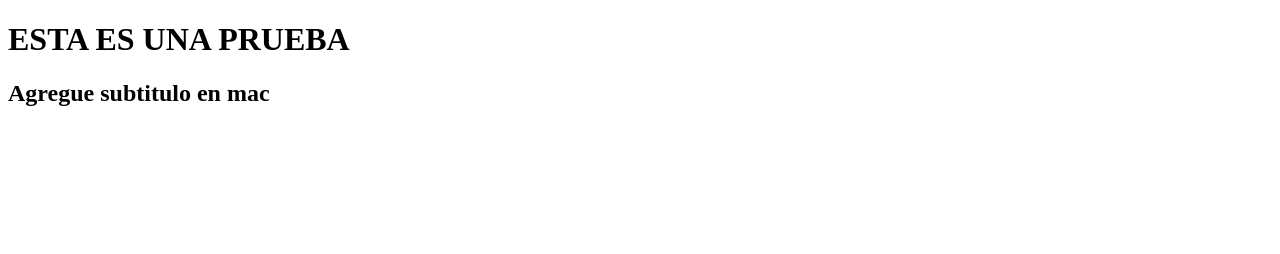
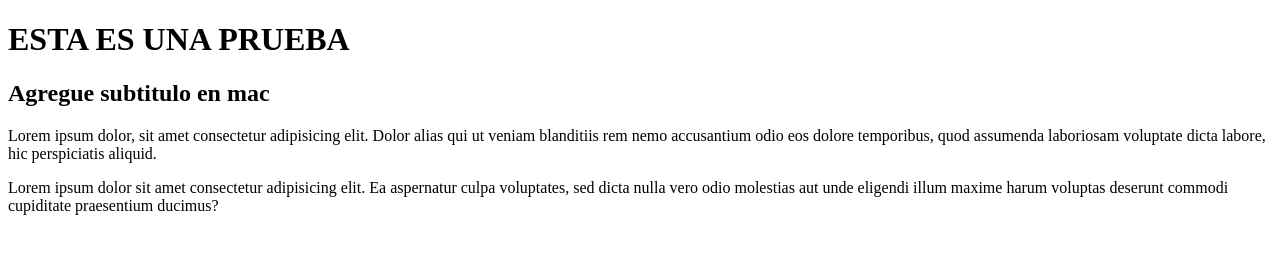
Before and after one commit to jrc9/Prueba-GIT, a plain HTML site: page index.html in a window 1280 px wide. Drawn offline with Linux system fonts and the light colour scheme.

Commit message:
Agregue 2 lorem desde dell

```diff
--- a/index.html
+++ b/index.html
@@ -9,5 +9,7 @@
 <body>
     <H1>ESTA ES UNA PRUEBA</H1>
     <h2>Agregue subtitulo en mac</h2>
+    <p>Lorem ipsum dolor, sit amet consectetur adipisicing elit. Dolor alias qui ut veniam blanditiis rem nemo accusantium odio eos dolore temporibus, quod assumenda laboriosam voluptate dicta labore, hic perspiciatis aliquid.</p>
+    <p>Lorem ipsum dolor sit amet consectetur adipisicing elit. Ea aspernatur culpa voluptates, sed dicta nulla vero odio molestias aut unde eligendi illum maxime harum voluptas deserunt commodi cupiditate praesentium ducimus?</p>
 </body>
 </html>
```
